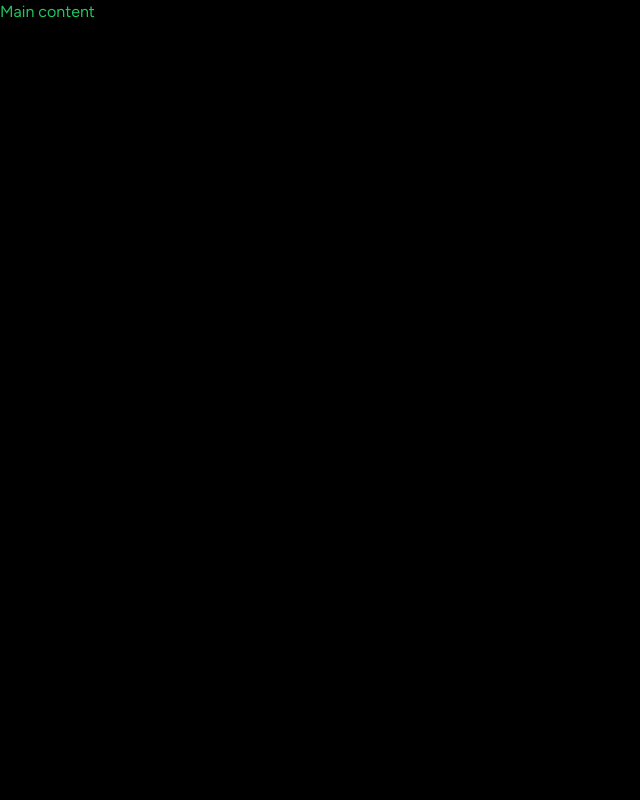
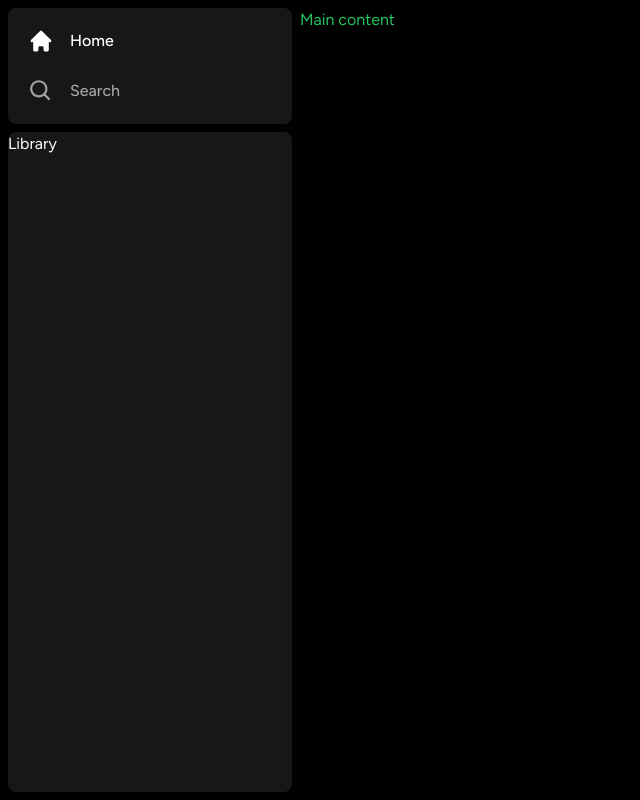
Before and after one commit to matheusoliveira21tec/spotify-clone, a Next.js app: page / in a window 1280 px wide. Shown: the whole page, without its empty margins (0-640 px from the left). Built offline with nearby package versions, Linux system fonts and the light colour scheme.

Commit message:
sidebar in progress...

```diff
--- a/app/layout.tsx
+++ b/app/layout.tsx
@@ -1,4 +1,4 @@
-import Sidebar from '@/components/sidebar'
+import Sidebar from '@/components/Sidebar'
 import './globals.css'
 import type { Metadata } from 'next'
 import { Figtree } from 'next/font/google'
--- /dev/null
+++ b/components/Box.tsx
@@ -0,0 +1,28 @@
+import React from 'react';
+import { twMerge } from "tailwind-merge";
+
+interface BoxProps {
+    children: React.ReactNode;
+    className?: string;
+}
+
+const Box: React.FC<BoxProps> = ({ children, className }) => {
+    // Classes de estilo do Tailwind CSS
+    const tailwindClasses = `
+        bg-neutral-900
+        rounded-lg
+        h-fit
+        w-full
+    `;
+
+    // Mesclar classes do Tailwind com classes personalizadas
+    const mergedClasses = twMerge(tailwindClasses, className);
+
+    return (
+        <div className={mergedClasses}>
+            {children}
+        </div>
+    );
+}
+
+export default Box;
--- /dev/null
+++ b/components/Library.tsx
@@ -0,0 +1,15 @@
+"use client";
+
+const Library = () => {
+    const onClick = () => {
+        //lidar com upload
+      }
+
+    return (
+        <div>
+            <h1>Library</h1>
+        </div>
+    )
+}
+
+export default Library;
--- /dev/null
+++ b/components/SidebarItem.tsx
@@ -0,0 +1,45 @@
+import Link from 'next/link';
+import { IconType } from 'react-icons';
+import { twMerge } from 'tailwind-merge';
+
+interface SidebarItemProps {
+  icon: IconType;
+  label: string;
+  active?: boolean;
+  href: string;
+}
+
+const SidebarItem: React.FC<SidebarItemProps> = ({
+  icon: Icon,
+  label,
+  active,
+  href
+}) => {
+  return (
+    <Link
+      href={href}
+      className={twMerge(`
+        flex
+        flex-row
+        h-auto
+        items-center
+        w-full
+        gap-x-4
+        text-md
+        font-medium
+        cursor-pointer
+        hover:text-white
+        transition
+        text-neutral-400
+        py-1`,
+        active && "text-white"
+      )
+      }
+    >
+      <Icon size={26} />
+      <p className="truncate w-100">{label}</p>
+    </Link>
+  );
+}
+
+export default SidebarItem;
--- a/components/sidebar.tsx
+++ b/components/sidebar.tsx
@@ -1,12 +1,48 @@
-import React from 'react';
+"use client";
+import { useMemo } from 'react';
+import { usePathname } from "next/navigation";
+import { BiSearch } from "react-icons/bi";
+import { HiHome } from "react-icons/hi";
+import Box from './Box';
+import SidebarItem from "./SidebarItem";
+import Library from "./Library";
 
 interface SidebarProps {
     children: React.ReactNode;
 }
 
 const Sidebar: React.FC<SidebarProps> = ({ children }) => {
+    const pathname = usePathname();
+    const routes = useMemo(() => [
+        {
+            icon: HiHome,
+            label: 'Home',
+            active: pathname !== '/search',
+            href: '/'
+        },
+        {
+            icon: BiSearch,
+            label: 'Search',
+            href: '/search',
+            active: pathname === '/search'
+        },
+    ], [pathname]);
     return (
-        <div>{children}</div>
+        <div className='flex h-full'>
+            <div className='hidden md:flex flex-col gap-y-2  bg-black h-full w-[300px] p-2'>
+                <Box>   <div className="flex flex-col gap-y-4 px-5 py-4">
+                    {routes.map((item) => (
+                        <SidebarItem key={item.label} {...item} />
+                    ))}
+                </div></Box>
+                <Box className="overflow-y-auto h-full">
+                    <Library />
+                </Box>
+            </div>
+            <main className="h-full flex-1 overflow-y-auto py-2">
+                {children}
+            </main>
+        </div>
     );
 };
 
--- a/package.json
+++ b/package.json
@@ -19,6 +19,8 @@
     "postcss": "8.4.28",
     "react": "18.2.0",
     "react-dom": "18.2.0",
+    "react-icons": "^4.10.1",
+    "tailwind-merge": "^1.14.0",
     "tailwindcss": "3.3.3",
     "typescript": "5.1.6"
   }
```
Also changed, not shown: 1 other file (tests, documents, lock files or other folders).
